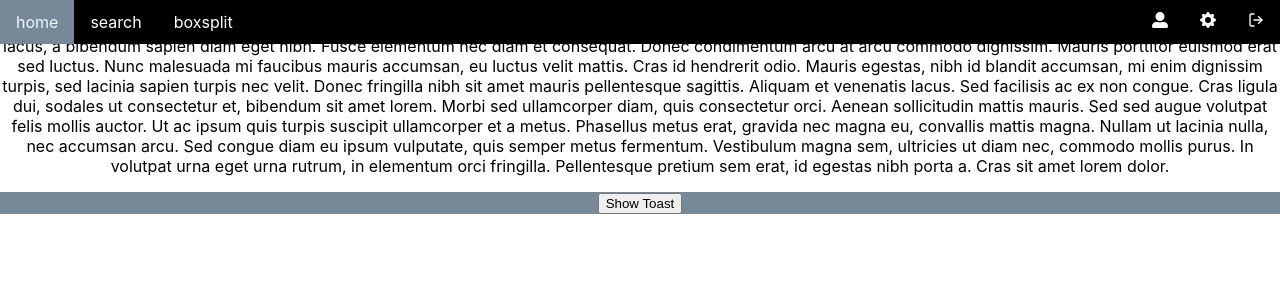
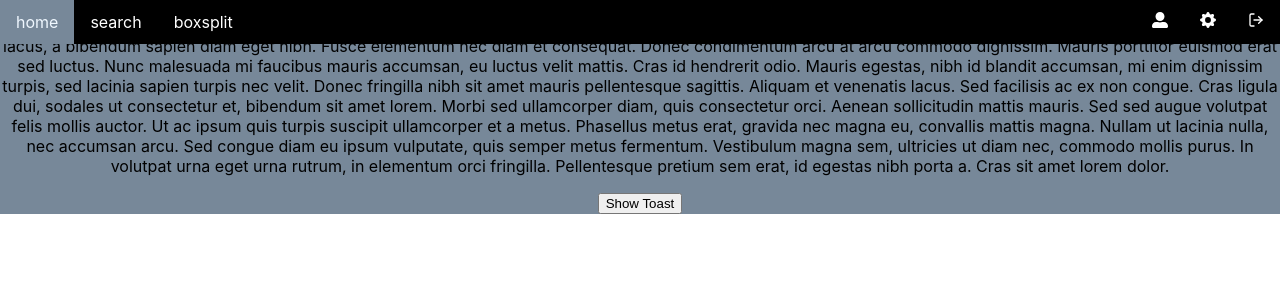
Before and after one commit to iKoogar/boxsplit-react, a React (Create React App) app in the folder my-app/: page / in a window 1280 px wide. Shown: the top 300 px of the page. Built offline with nearby package versions, Linux system fonts and the light colour scheme.

Commit message:
Add files via upload
having the elements that the react code had when we first made the website.

```diff
--- a/my-app/src/App.js
+++ b/my-app/src/App.js
@@ -42,6 +42,7 @@ function App() {
         </ul>
       </div>
       <div className="App">
+        <header>
           <p>
             Lorem ipsum dolor sit amet, consectetur adipiscing elit. Fusce consectetur facilisis nunc at
             imperdiet. Quisque interdum, massa vel semper euismod, libero quam lobortis lacus, a bibendum
@@ -58,7 +59,6 @@ function App() {
             ultricies ut diam nec, commodo mollis purus. In volutpat urna eget urna rutrum, in elementum orci
             fringilla. Pellentesque pretium sem erat, id egestas nibh porta a. Cras sit amet lorem dolor.
           </p>
-        <header>
           <Button onClick={() => exportWithObjectId()}>Show Toast</Button>
         </header>
       </div>
```
Lines whose indentation alone changed are shown as unchanged.
